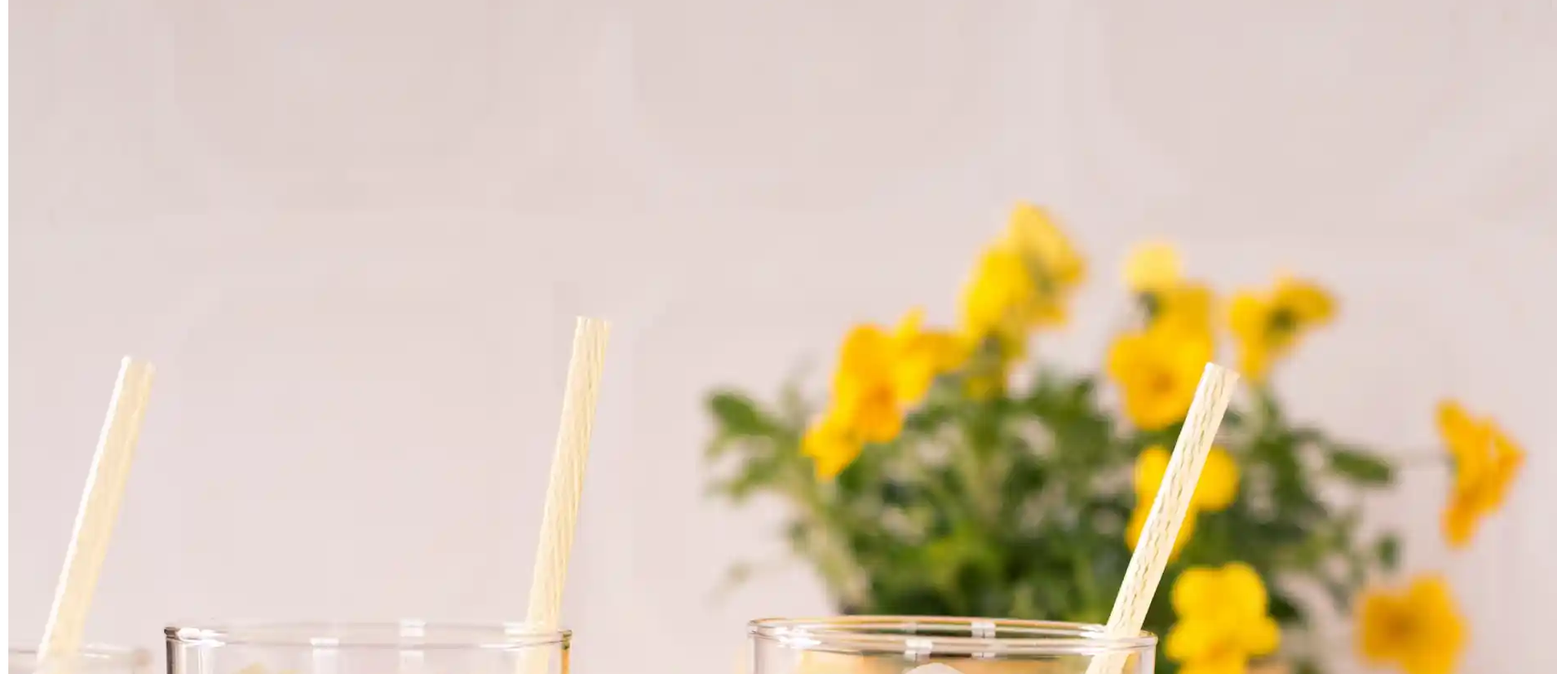
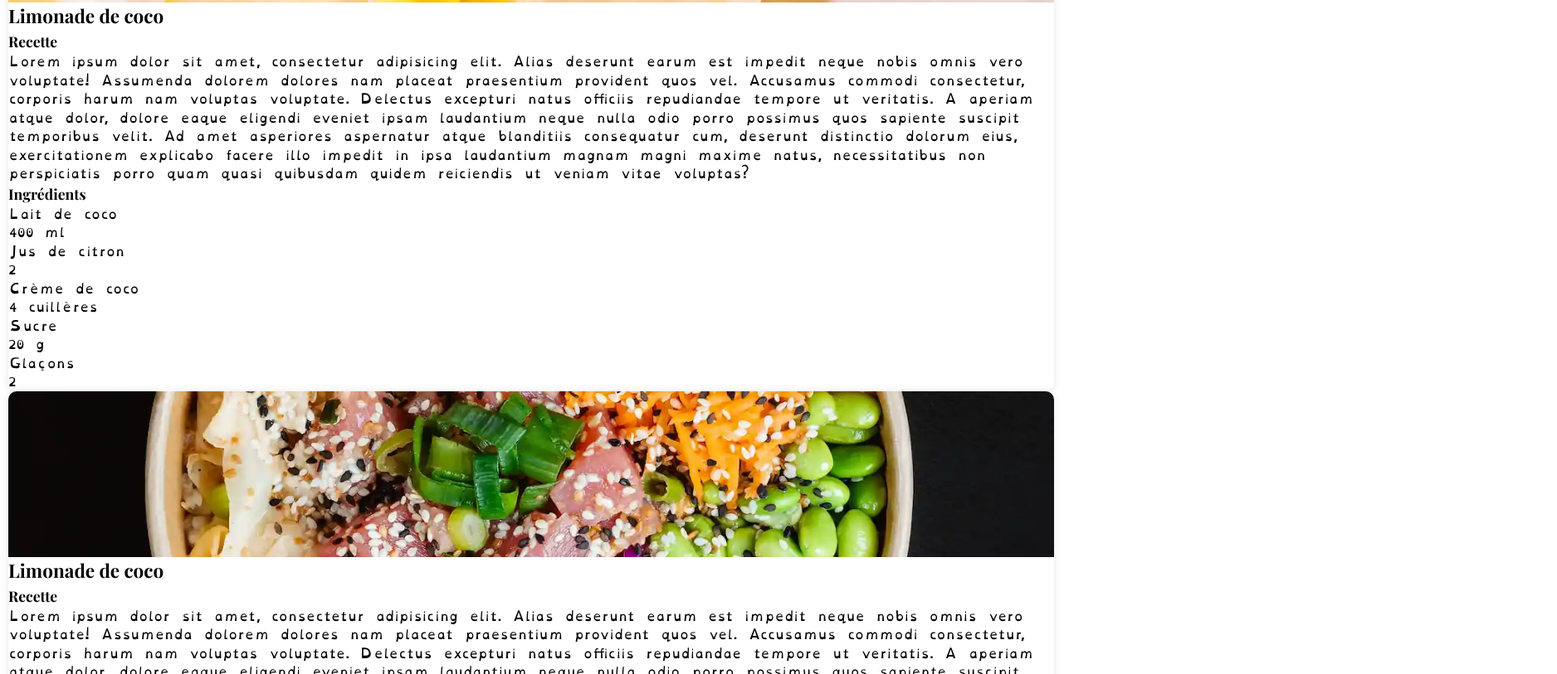
Before and after one commit to Brextiar/CPI_3-25_DEV_ISI_RENNES, a plain HTML site: page index.html in a window 1280 px wide. Shown: the part 751-1564 px from the top of the page at 83% size, 1876 px wide, since content can reach past the window. Drawn offline with nearby package versions, Linux system fonts and the light colour scheme; a web font is replaced by a local one.

Commit message:
position of the card image validated

```diff
--- /dev/null
+++ b/assets/css/card.css
@@ -0,0 +1,23 @@
+.recipe-card {
+  background-color: #fff;
+  border-radius: 10px;
+  box-shadow: 0 0 10px rgba(0, 0, 0, 0.1);
+  overflow: hidden;
+  position: relative;
+  width: 100%;
+
+  .img-container {
+    height: 200px;
+    overflow: hidden;
+    position: relative;
+    width: 100%;
+    display: flex;
+    align-items: center;
+    justify-content: center;
+
+    img {
+      object-fit: contain;
+      width: 100%;
+    }
+  }
+}
--- a/index.html
+++ b/index.html
@@ -8,6 +8,7 @@
   <link rel="stylesheet" href="./assets/css/fonts.css">
   <link rel="stylesheet" href="./assets/css/styles.css">
   <link rel="stylesheet" href="./assets/css/header.css">
+  <link rel="stylesheet" href="./assets/css/card.css">
   <link rel="preconnect" href="https://fonts.googleapis.com">
   <link rel="preconnect" href="https://fonts.gstatic.com" crossorigin>
   <link
@@ -77,8 +78,8 @@
   </section>
   <section>
     <h2>Parcourez les recettes</h2>
-    <article>
-      <div>
+    <article class="recipe-card">
+      <div class="img-container">
         <img src="./assets/images/Recette01.webp" alt="Image de la recette">
       </div>
       <div>
@@ -117,9 +118,9 @@
         </ul>
       </div>
     </article>
-    <article>
-      <div>
-        <img src="./assets/images/Recette01.webp" alt="Image de la recette">
+    <article class="recipe-card">
+      <div class="img-container">
+        <img src="./assets/images/Recette02.webp" alt="Image de la recette">
       </div>
       <div>
         <h2>Limonade de coco</h2>
@@ -157,9 +158,9 @@
         </ul>
       </div>
     </article>
-    <article>
-      <div>
-        <img src="./assets/images/Recette01.webp" alt="Image de la recette">
+    <article class="recipe-card">
+      <div class="img-container">
+        <img src="./assets/images/Recette03.webp" alt="Image de la recette">
       </div>
       <div>
         <h2>Limonade de coco</h2>
```
